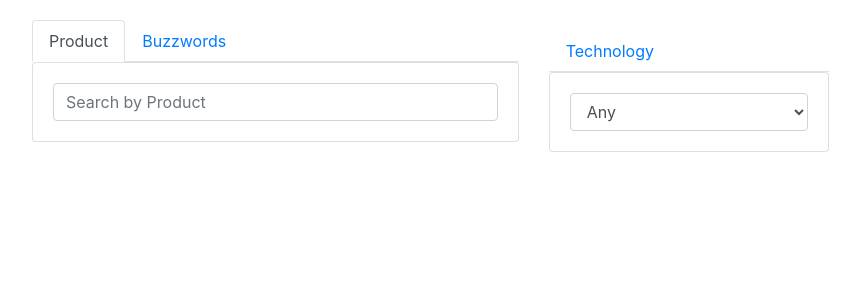
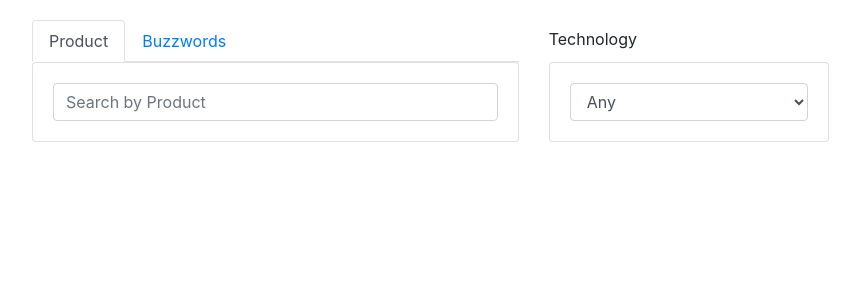
Before and after one commit to benelan/product2queue, a React (Create React App) app: page / in a window 1280 px wide. Shown: the top 300 px of the page, without its empty margins (3-863 px from the left). Built offline with nearby package versions, Linux system fonts and the light colour scheme.

Commit message:
removed single tab for tech

```diff
--- a/src/components/Result.js
+++ b/src/components/Result.js
@@ -8,7 +8,7 @@ class Result extends React.Component {
       <div>
         {this.props.results.length > 0 ? (
           <div>
-            <Label for="res">Results</Label>
+            <Label style={{marginBottom: "11px"}} for="res">Results</Label>
             <ListGroup>
               <ListGroupItem>
                 <b>Product:</b> {this.props.results[0].product}
--- a/src/components/Search.js
+++ b/src/components/Search.js
@@ -180,7 +180,7 @@ class Search extends React.Component {
 
     const extraM = {
       marginBottom: "10px",
-      marginTop: "10px"
+      marginTop: "7px"
     }
     return (
       <Row className="justify-content-md-center" style={appStyle}>
--- a/src/components/Technology.js
+++ b/src/components/Technology.js
@@ -1,61 +1,29 @@
 import React from "react";
-import {
-    Input,
-    Label,
-    Nav,
-    NavItem,
-    NavLink,
-    Card,
-    TabContent,
-    TabPane
-} from "reactstrap";
+import { Input, Label, Card } from "reactstrap";
 
 class Technology extends React.Component {
   render() {
     return (
-            <div>
-                <Nav tabs>
-                    <NavItem>
-                        <NavLink>
-                            Technology
-                        </NavLink>
-                    </NavItem>
-                </Nav>
-                <TabContent>
-                    <TabPane>
+      <React.Fragment>
+        <Label style={{marginBottom: "11px"}} for="exampleSelect">Technology</Label>
         <Card body>
           <Input
             type="select"
             name="select"
             id="technologySelect"
-                                onChange={this.props.onTechnologyChange}>
+            onChange={this.props.onTechnologyChange}
+          >
             <option value={"Any"}>Any</option>
-                                {this
-                                    .props
-                                    .techList
-                                    .map((tech, i) => {
-                                        return <option key={i} value={tech}>{tech}</option>
+            {this.props.techList.map((tech, i) => {
+              return (
+                <option key={i} value={tech}>
+                  {tech}
+                </option>
+              );
             })}
           </Input>
         </Card>
-                    </TabPane>
-                </TabContent>
-
-                {/* <Label for="exampleSelect">Technology</Label>
-                <Input
-                    type="select"
-                    name="select"
-                    id="technologySelect"
-                    onChange={this.props.onTechnologyChange}>
-                    <option value={"Any"}>Any</option>
-                    {this
-                        .props
-                        .techList
-                        .map((tech, i) => {
-                            return <option key={i} value={tech}>{tech}</option>
-                        })}
-                </Input> */}
-            </div>
+      </React.Fragment>
     );
   }
 }
```
Lines whose indentation alone changed are shown as unchanged.
